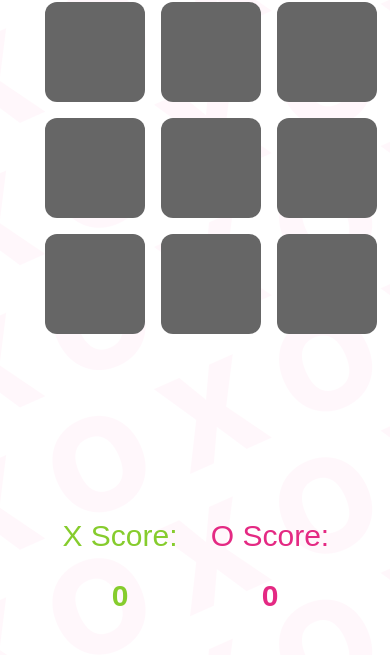
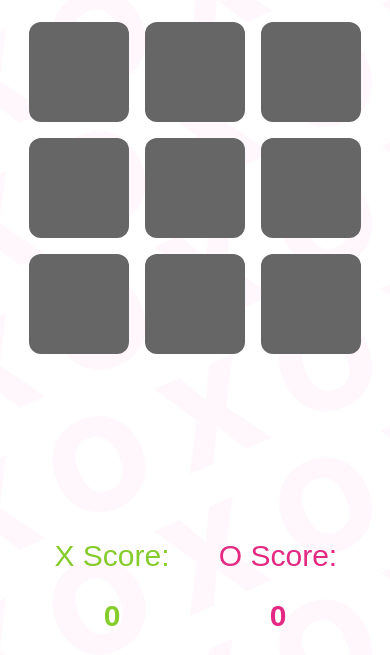
Before and after one commit to nonobromo/TicTacToe, a plain HTML site: page index.html in a window 390 px wide. Shown: the part 189-844 px from the top of the page. Drawn offline with Linux system fonts and the light colour scheme.

Commit message:
Responsive Changes

```diff
--- a/style.css
+++ b/style.css
@@ -13,8 +13,8 @@ body {
     margin: auto;
     margin-top: 120px;
     inset: 0;
-    width: 300px;
-    height: 700px;
+    width: 332px;
+    height: 720px;
     display: flex;
     flex-direction: column;
     justify-content: space-around;
@@ -25,6 +25,7 @@ h1 {
     font-size: 3em;
     width: 332px;
     color: #86CC2D;
+    margin-bottom: 20px;
 }
 
 h2 {
@@ -51,7 +52,7 @@ h2 {
 
 
 .status-board {
-    width: 300px;
+    width: 332px;
     height: 130px;
     display: flex;
     flex-direction: column;
@@ -72,7 +73,7 @@ button {
 }
 
 .turns {
-    width: 300px;
+    width: 332px;
     display: flex;
     justify-content: space-around;
 }
```
